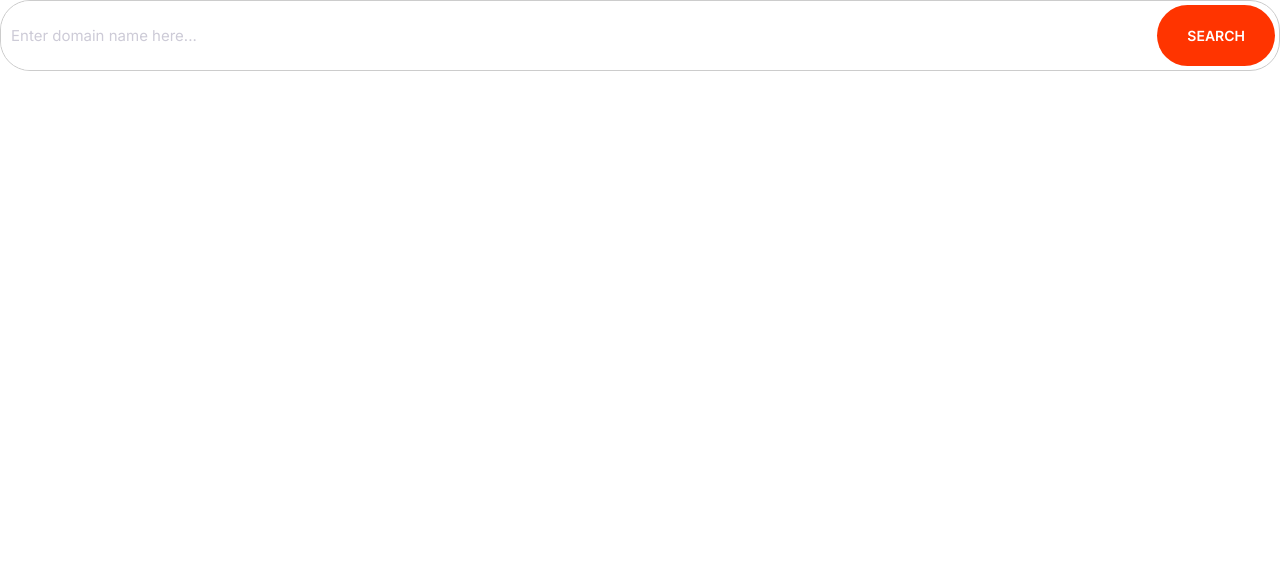
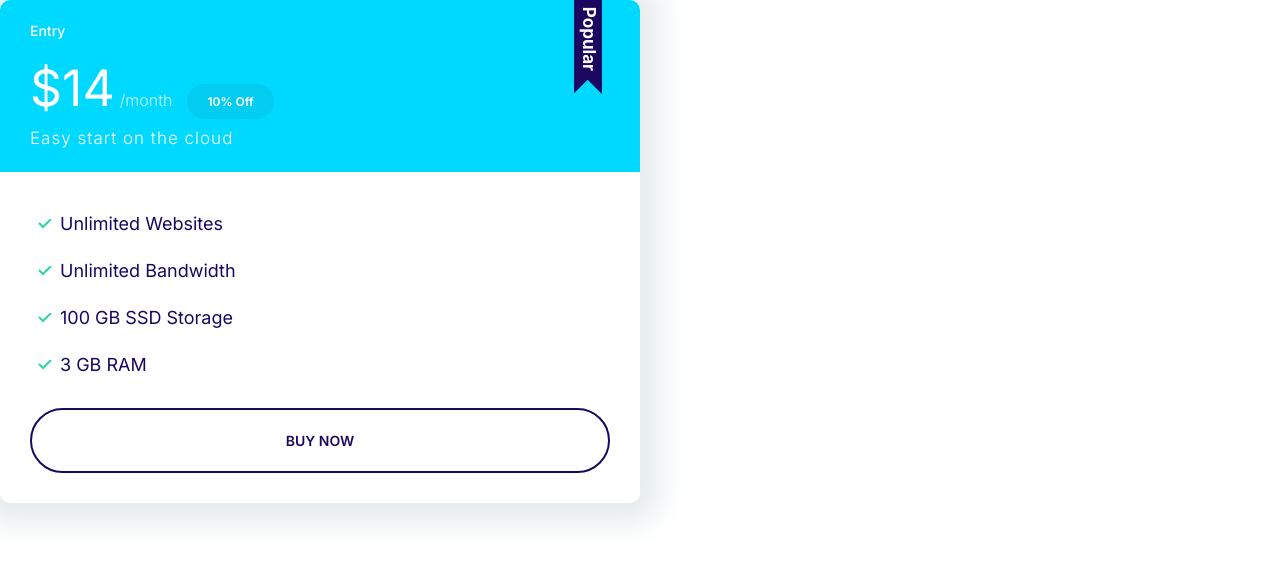
Before and after one commit to AwaisnBhatti/Moshify, a plain HTML site: page index.html in a window 1280 px wide. Drawn offline with Linux system fonts and the light colour scheme.

Commit message:
Build the plans component.

```diff
--- a/css/styles.css
+++ b/css/styles.css
@@ -101,7 +101,7 @@ a {
   border-radius: 30px;
   font-size: 2rem;
   font-weight: 600;
-  padding: 1.3rem 3rem;
+  padding: 1rem 2rem;
   white-space: nowrap;
 }
 
@@ -278,3 +278,97 @@ a {
     font-size: 1.5rem;
   }
 }
+
+/* Card */
+
+.card {
+  width: 50%;
+  box-shadow: 0 0 30px 20px #e5ebed;
+  border-radius: 10px;
+  overflow: hidden;
+}
+
+.card__title,
+.card__body {
+  padding: 2rem 3rem;
+}
+
+.card--primary .card__title {
+  background: var(--color-primary);
+  color: #fff;
+}
+
+.card--secondary .card__title {
+  background: var(--color-secondary);
+  color: #fff;
+}
+
+.card--primary .badge--primary {
+  background: #126de4;
+}
+
+.card--secondary .badge--secondary {
+  background: #02cdf1;
+}
+
+/* Plans */
+
+.plan__name {
+  color: #fff;
+  font-weight: 500;
+  margin-top: 0;
+  font-size: 2.4rem;
+}
+
+.plan__price {
+  font-size: 6rem;
+}
+
+.plan__billing-cycle {
+  opacity: 0.8;
+  margin-right: 1rem;
+  font-weight: 300;
+  font-size: 2.4rem;
+}
+
+.plan__description {
+  display: block;
+  font-size: 2rem;
+  font-weight: 300;
+  letter-spacing: 1px;
+}
+
+.plan .list__item {
+  margin-bottom: 2rem;
+}
+
+.plan--popular .card__title {
+  position: relative;
+}
+
+.plan--popular .plan__name::before {
+  content: url(../images/popular.svg);
+  width: 40px;
+  display: inline-block;
+  position: absolute;
+  right: 5%;
+  top: -6px;
+}
+
+@media screen and (min-width: 1024px) {
+  .plan__name {
+    font-size: 1.4rem;
+  }
+
+  .plan__price {
+    font-size: 5rem;
+  }
+
+  .plan__billing-cycle {
+    font-size: 1.6rem;
+  }
+
+  .plan__description {
+    font-size: 1.7rem;
+  }
+}
--- a/index.html
+++ b/index.html
@@ -8,20 +8,32 @@
     <link rel="preconnect" href="https://fonts.googleapis.com" />
     <link rel="preconnect" href="https://fonts.gstatic.com" crossorigin />
     <link
-      href="https://fonts.googleapis.com/css2?family=Inter:wght@400;600;700&display=swap"
+      href="https://fonts.googleapis.com/css2?family=Inter:wght@300;400;500;600;700&display=swap"
       rel="stylesheet"
     />
     <link rel="stylesheet" href="css/normalize.css" />
     <link rel="stylesheet" href="css/styles.css" />
   </head>
   <body>
-    <div class="input-group">
-      <input
-        class="input"
-        type="text"
-        placeholder="Enter domain name here..."
-      />
-      <a href="" class="btn btn--accent">search</a>
+    <div class="plan plan--popular">
+      <div class="card card--secondary">
+        <header class="card__title">
+          <h3 class="plan__name">Entry</h3>
+          <span class="plan__price">$14</span>
+          <span class="plan__billing-cycle">/month</span>
+          <span class="badge badge--secondary badge--small">10% Off</span>
+          <span class="plan__description">Easy start on the cloud</span>
+        </header>
+        <div class="card__body">
+          <ul class="list list--tick">
+            <li class="list__item">Unlimited Websites</li>
+            <li class="list__item">Unlimited Bandwidth</li>
+            <li class="list__item">100 GB SSD Storage</li>
+            <li class="list__item">3 GB RAM</li>
+          </ul>
+          <a href="" class="btn btn--block btn--outline">buy now</a>
+        </div>
+      </div>
     </div>
   </body>
 </html>
```
Also changed, not shown: components/plans.html (added, +20 -0 lines), images/popular.svg (added).
